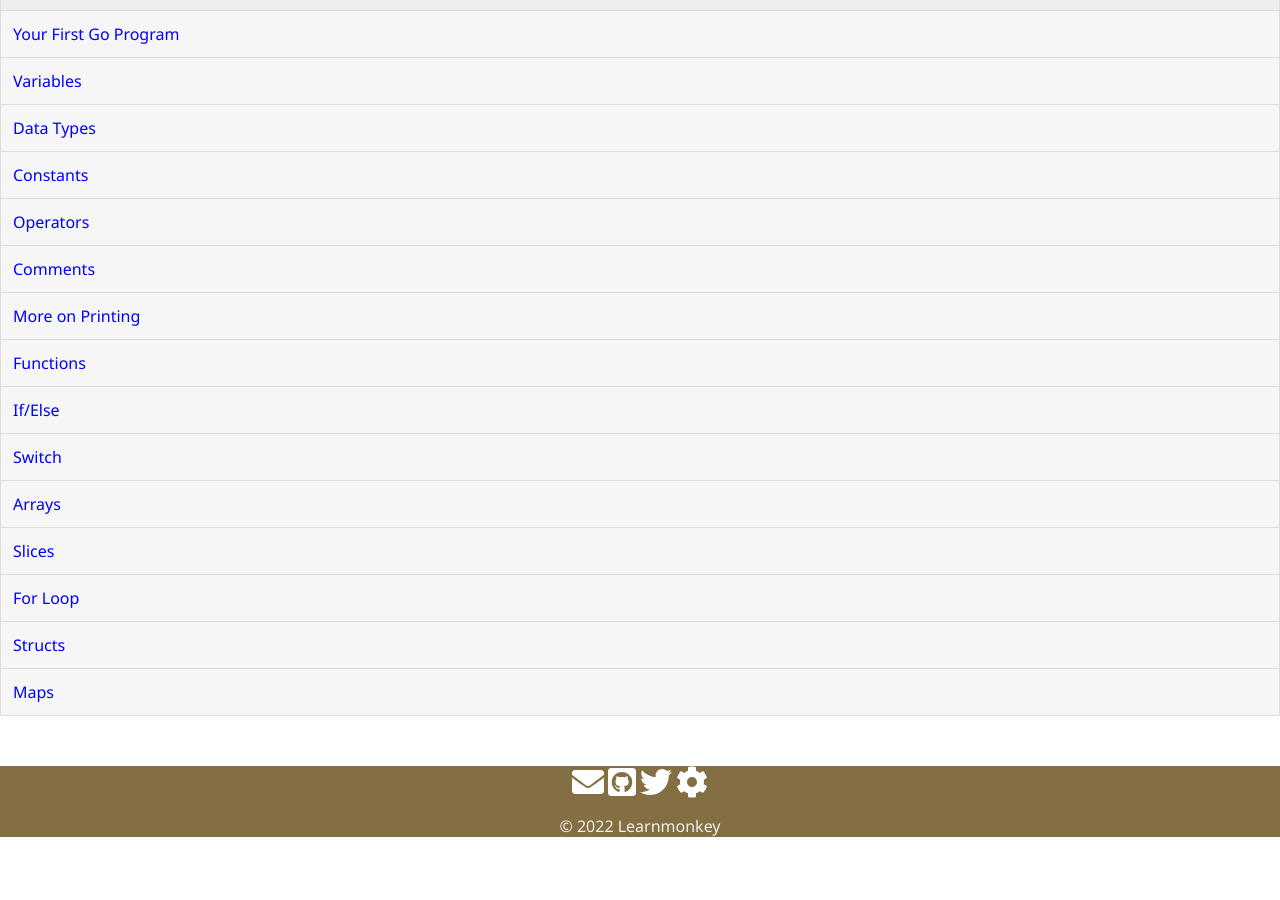
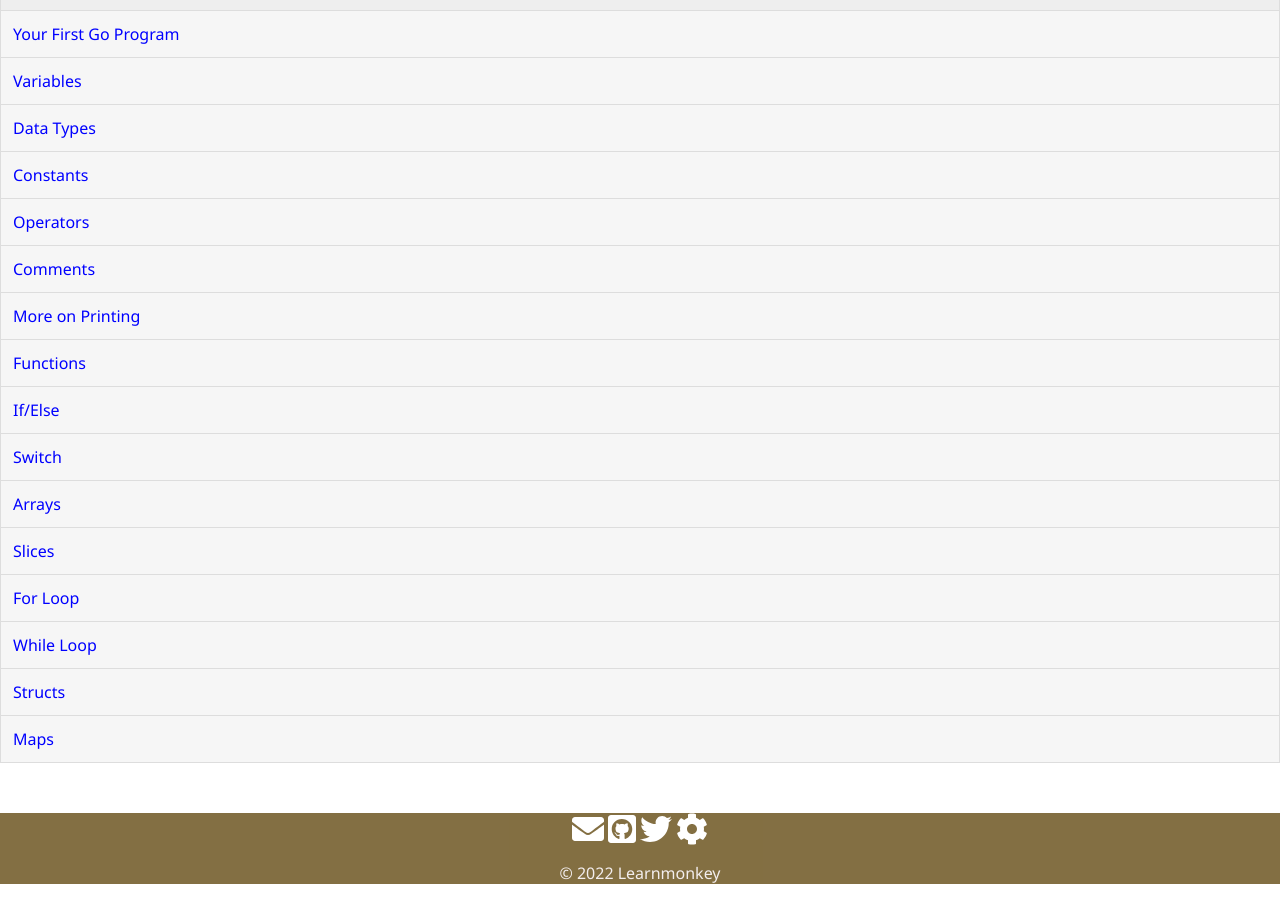
Before and after one commit to learnmonkey/learnmonkey.github.io, a Jekyll site: the page built from programming/golang/index.html, in a window 1280 px wide and 900 px high, scrolled down 1111 px. Built offline with Jekyll 4.4.1, drawn with Linux system fonts in a browser that asks for light colours; nearby versions of some CDN libraries; before the commit the page ends 1964 px from its top, so only the background shows below that.

Commit message:
add while loop to list

```diff
--- a/_layouts/golang.html
+++ b/_layouts/golang.html
@@ -20,6 +20,7 @@
               <a href="/programming/golang/arrays/"><li>Arrays</li></a>
               <a href="/programming/golang/slices/"><li>Slices</li></a>
               <a href="/programming/golang/for-loop/"><li>For Loop</li></a>
+              <a href="/programming/golang/whule-loop/"><li>While Loop</li></a>
               <a href="/programming/golang/structs/"><li>Structs</li></a>
               <a href="/programming/golang/maps/"><li>Maps</li></a>
         </ul>
```
